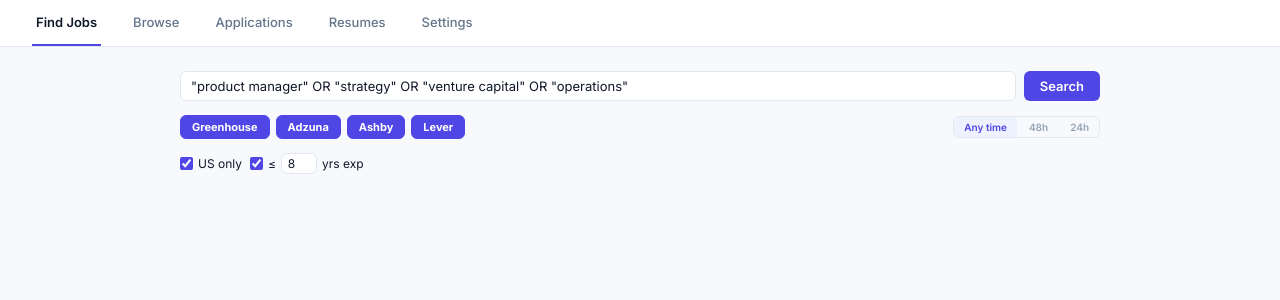
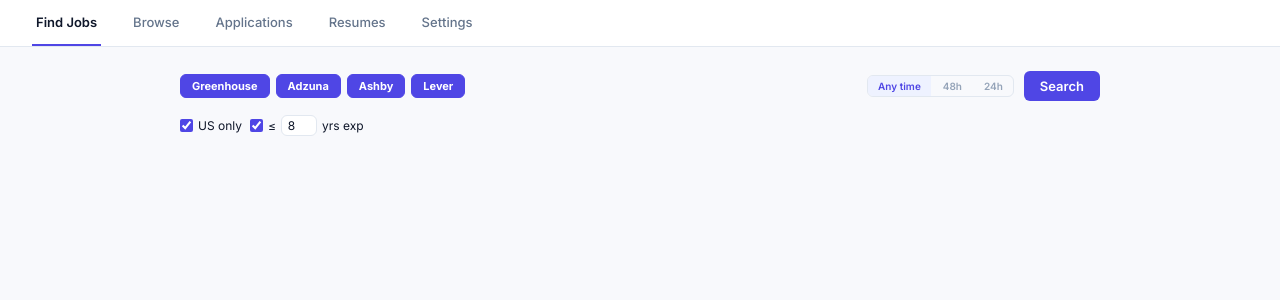
Before and after one commit to SriAish/Job-Tracker, a React (Vite) app in the folder client/: page / in a window 1280 px wide. Shown: the top 300 px of the page. Built offline with nearby package versions, Linux system fonts and the light colour scheme.

Commit message:
corret the search

```diff
--- a/client/src/tabs/FindJobs.jsx
+++ b/client/src/tabs/FindJobs.jsx
@@ -2,7 +2,7 @@ import { useState, useCallback, useEffect } from 'react'
 import { storage } from '../storage'
 import { ROLE_KEYWORDS } from '../constants'
 import AddApplicationModal from '../components/AddApplicationModal'
-import { COLORS, cardStyle, inputStyle, primaryButtonStyle } from '../theme'
+import { COLORS, cardStyle, primaryButtonStyle } from '../theme'
 
 const STATE_RE = /[,\s](al|ak|az|ar|ca|co|ct|de|fl|ga|hi|id|il|in|ia|ks|ky|la|me|md|ma|mi|mn|ms|mo|mt|ne|nv|nh|nj|nm|ny|nc|nd|oh|ok|or|pa|ri|sc|sd|tn|tx|ut|vt|va|wa|wv|wi|wy|dc)(\s*[,;]|\s*$)/i
 const US_STATE_NAME_RE = /,\s*(alabama|alaska|arizona|arkansas|california|colorado|connecticut|delaware|florida|georgia|hawaii|idaho|illinois|indiana|iowa|kansas|kentucky|louisiana|maine|maryland|massachusetts|michigan|minnesota|mississippi|missouri|montana|nebraska|nevada|new hampshire|new jersey|new mexico|new york|north carolina|north dakota|ohio|oklahoma|oregon|pennsylvania|rhode island|south carolina|south dakota|tennessee|texas|utah|vermont|virginia|washington|west virginia|wisconsin|wyoming)(\s*,|\s*$)/i
@@ -31,6 +31,11 @@ function extractMaxYears(text) {
   return found ? max : null
 }
 
+function matchesKeywords(text) {
+  const lower = text.toLowerCase()
+  return ROLE_KEYWORDS.some(kw => lower.includes(kw))
+}
+
 // ── Adzuna ────────────────────────────────────────────────────────────────────
 
 // area = ["US", "Maryland", "Montgomery County", "Rockville"]
@@ -57,6 +62,9 @@ function normalizeAdzuna(job) {
   }
 }
 
+const _adzunaSleep = ms => new Promise(r => setTimeout(r, ms))
+
+// Serialize calls with 400ms gap to stay under Adzuna's ~2 req/sec rate limit.
 async function callAdzuna(params) {
   const qs = new URLSearchParams(
     Object.fromEntries(Object.entries(params).filter(([, v]) => v != null))
@@ -75,9 +83,38 @@ async function callAdzuna(params) {
   return data.results ?? []   // 200 + empty array is valid data, not an error
 }
 
-async function fetchAdzunaKeyword(query, maxDaysOld = 7) {
-  const jobs = await callAdzuna({ what: query, max_days_old: maxDaysOld, results_per_page: 50 })
-  return jobs.map(normalizeAdzuna)
+// Mode 2 only in the frontend — keyword discovery via title_only calls.
+// Mode 1 (company backstop) is cron-only: too many calls for a UI search.
+const ADZUNA_MODE2_CALLS = [
+  { title_only: 'product manager' },
+  { title_only: 'ai agent' },
+  { title_only: 'venture capital' },
+  { title_only: 'chief of staff' },
+  { title_only: 'generative ai' },
+  { title_only: 'go-to-market' },
+  { title_only: 'program manager' },
+  { title_only: 'strategy' },
+]
+async function fetchAdzunaMode2(existingKeys, onProgress, maxDaysOld = 7) {
+  const common = { max_days_old: maxDaysOld, results_per_page: 50 }
+  const results = []
+  for (let i = 0; i < ADZUNA_MODE2_CALLS.length; i++) {
+    const kw = ADZUNA_MODE2_CALLS[i]
+    const label = Object.values(kw)[0]
+    onProgress(`Adzuna: searching "${label}"…`)
+    try {
+      const jobs = await callAdzuna({ ...common, ...kw })
+      const normalized = jobs
+        .filter(j => matchesKeywords(j.title ?? ''))
+        .map(normalizeAdzuna)
+        .filter(j => !existingKeys.has(`${j.title.toLowerCase().trim()}__${j.company.toLowerCase().trim()}`))
+      results.push(...normalized)
+    } catch (e) {
+      console.warn(`Adzuna "${label}":`, e.message)
+    }
+    if (i < ADZUNA_MODE2_CALLS.length - 1) await _adzunaSleep(400)
+  }
+  return results
 }
 
 // ── Greenhouse / Ashby / Lever (shared boards endpoint) ─────────────────────────
@@ -94,8 +131,6 @@ async function fetchBoards({ greenhouse, ashby, lever }) {
 
 // ─────────────────────────────────────────────────────────────────────────────
 
-const DEFAULT_QUERY = '"product manager" OR "strategy" OR "venture capital" OR "operations"'
-
 const SOURCE_PILLS = [
   { key: 'greenhouse', label: 'Greenhouse' },
   { key: 'adzuna',     label: 'Adzuna' },
@@ -104,7 +139,6 @@ const SOURCE_PILLS = [
 ]
 
 export default function FindJobs({ applications, resumes, onAddApplication }) {
-  const [query, setQuery] = useState(DEFAULT_QUERY)
   const [sources, setSources] = useState({ greenhouse: true, adzuna: true, ashby: true, lever: true })
   const [recency, setRecency] = useState('any') // 'any' | '48h' | '24h'
   const [usOnly, setUsOnly] = useState(true)
@@ -117,7 +151,6 @@ export default function FindJobs({ applications, resumes, onAddApplication }) {
   const [expanded, setExpanded] = useState({})
   const [addModal, setAddModal] = useState(null)
 
-  const onlyGreenhouse = sources.greenhouse && !sources.adzuna && !sources.ashby && !sources.lever
   const noSourceActive = !sources.greenhouse && !sources.adzuna && !sources.ashby && !sources.lever
 
   const isTracked = useCallback((job) =>
@@ -167,28 +200,29 @@ export default function FindJobs({ applications, resumes, onAddApplication }) {
 
   async function handleSearch() {
     setLoading(true)
-    setStatus('Searching…')
+    setStatus('')
     setJobs([])
     setRawJobs([])
 
     const adzunaMaxDaysOld = recency === '24h' ? 1 : recency === '48h' ? 2 : 7
 
-    const boardsPromise = (sources.greenhouse || sources.ashby || sources.lever)
-      ? fetchBoards({
+    const activeBoards = [
+      sources.greenhouse && 'Greenhouse',
+      sources.ashby && 'Ashby',
+      sources.lever && 'Lever',
+    ].filter(Boolean)
+    if (activeBoards.length) setStatus(`Searching ${activeBoards.join(', ')}…`)
+
+    let boardJobs = []
+    if (activeBoards.length) {
+      boardJobs = await fetchBoards({
         greenhouse: sources.greenhouse ? storage.getCompanies() : [],
         ashby:      sources.ashby      ? storage.getAshbyCompanies() : [],
         lever:      sources.lever      ? storage.getLeverCompanies() : [],
       }).catch(e => { console.warn('boards fetch failed:', e.message); return [] })
-      : Promise.resolve([])
+    }
 
-    const adzunaPromise = (sources.adzuna && query.trim())
-      ? fetchAdzunaKeyword(query.trim(), adzunaMaxDaysOld)
-          .catch(e => { console.warn('Adzuna fetch failed:', e.message); return [] })
-      : Promise.resolve([])
-
-    const [boardJobs, adzunaJobs] = await Promise.all([boardsPromise, adzunaPromise])
-
-    // Dedup — greenhouse wins on conflict, then ashby, then lever, then adzuna last.
+    // Dedup — greenhouse > ashby > lever (priority order)
     const map = new Map()
     for (const src of ['greenhouse', 'ashby', 'lever']) {
       for (const j of boardJobs.filter(j => j.source === src)) {
@@ -196,9 +230,14 @@ export default function FindJobs({ applications, resumes, onAddApplication }) {
         if (!map.has(key)) map.set(key, j)
       }
     }
-    for (const j of adzunaJobs) {
+
+    // Adzuna keyword discovery — serialized, runs after primary dedup
+    if (sources.adzuna) {
+      const azJobs = await fetchAdzunaMode2(new Set(map.keys()), setStatus, adzunaMaxDaysOld)
+      for (const j of azJobs) {
         const key = `${j.title.toLowerCase().trim()}__${j.company.toLowerCase().trim()}`
         if (!map.has(key)) map.set(key, j)
+      }
     }
 
     // Store full deduped set — useEffect above applies date/US/exp filters reactively
@@ -208,26 +247,7 @@ export default function FindJobs({ applications, resumes, onAddApplication }) {
 
   return (
     <div>
-      {/* Row 1 — search bar */}
-      <div style={{ display: 'flex', gap: 8, marginBottom: 14, alignItems: 'center' }}>
-        <input
-          value={onlyGreenhouse ? '' : query}
-          onChange={e => setQuery(e.target.value)}
-          onKeyDown={e => e.key === 'Enter' && !onlyGreenhouse && handleSearch()}
-          disabled={onlyGreenhouse}
-          placeholder={onlyGreenhouse ? 'Greenhouse fetches all roles — keyword search unused' : 'Keywords, e.g. product manager'}
-          style={{ ...inputStyle, flex: 1, opacity: onlyGreenhouse ? 0.5 : 1, cursor: onlyGreenhouse ? 'not-allowed' : 'text' }}
-        />
-        <button
-          onClick={handleSearch}
-          disabled={loading || noSourceActive}
-          style={{ ...primaryButtonStyle, opacity: noSourceActive ? 0.4 : 1 }}
-        >
-          {loading ? 'Searching…' : 'Search'}
-        </button>
-      </div>
-
-      {/* Row 2 — source pills + time filter */}
+      {/* Row 1 — source pills + time filter + search */}
       <div style={{ display: 'flex', gap: 6, marginBottom: 14, flexWrap: 'wrap', alignItems: 'center' }}>
         {SOURCE_PILLS.map(({ key, label }) => {
           const on = sources[key]
@@ -249,7 +269,8 @@ export default function FindJobs({ applications, resumes, onAddApplication }) {
         })}
 
         {/* Time filter */}
-        <div style={{ marginLeft: 'auto', display: 'flex', gap: 2, border: `1px solid ${COLORS.border}`, borderRadius: 6, overflow: 'hidden' }}>
+        <div style={{ marginLeft: 'auto', display: 'flex', gap: 10, alignItems: 'center' }}>
+          <div style={{ display: 'flex', gap: 2, border: `1px solid ${COLORS.border}`, borderRadius: 6, overflow: 'hidden' }}>
             {[{ key: 'any', label: 'Any time' }, { key: '48h', label: '48h' }, { key: '24h', label: '24h' }].map(({ key, label }) => (
               <button
                 key={key}
@@ -264,6 +285,14 @@ export default function FindJobs({ applications, resumes, onAddApplication }) {
                 {label}
               </button>
             ))}
+          </div>
+          <button
+            onClick={handleSearch}
+            disabled={loading || noSourceActive}
+            style={{ ...primaryButtonStyle, opacity: noSourceActive ? 0.4 : 1 }}
+          >
+            {loading ? 'Searching…' : 'Search'}
+          </button>
         </div>
       </div>
 
```
Lines whose indentation alone changed are shown as unchanged.
